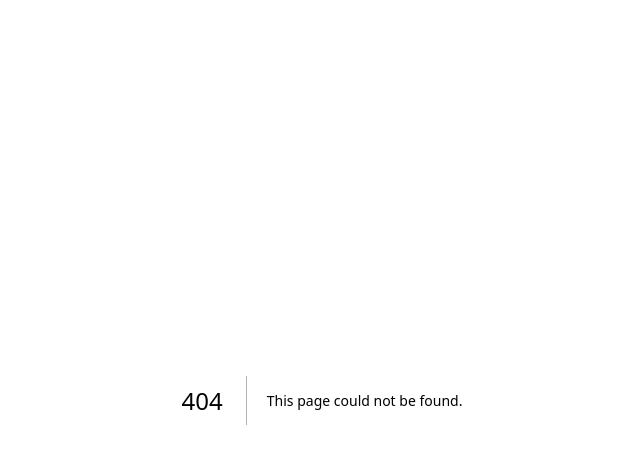
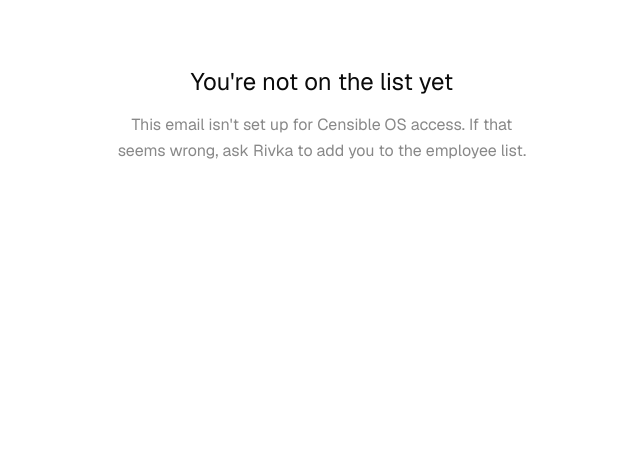
Before and after one commit to rivkaneiman/censible-os, a Next.js app: page /not-authorized in a window 1280 px wide. Before the commit this address had no page. Shown: the top 464 px of the page, without its empty margins (318-958 px from the left). Built offline with nearby package versions, Linux system fonts and the light colour scheme.

Commit message:
commit page

```diff
--- /dev/null
+++ b/app/not-authorized/page.tsx
@@ -0,0 +1,10 @@
+export default function NotAuthorized() {
+  return (
+    <div style={{ maxWidth: 480, margin: "4rem auto", padding: "0 1.5rem", textAlign: "center" }}>
+      <h1 style={{ fontSize: "1.5rem", marginBottom: "0.75rem" }}>You're not on the list yet</h1>
+      <p style={{ color: "#888", lineHeight: 1.6 }}>
+        This email isn't set up for Censible OS access. If that seems wrong, ask Rivka to add you to the employee list.
+      </p>
+    </div>
+  );
+}
--- a/app/protected/page.tsx
+++ b/app/protected/page.tsx
@@ -12,6 +12,16 @@
   if (error || !data?.claims) {
     redirect("/auth/login");
   }
+
+  // --- allowlist gate: only emails in the employees table get in ---
+  const email = data.claims.email as string | undefined;
+  const { data: allowed } = await supabase.rpc("is_allowed_employee", {
+    check_email: email ?? "",
+  });
+  if (!allowed) {
+    redirect("/not-authorized");
+  }
+  // --- end allowlist gate ---
 
   return JSON.stringify(data.claims, null, 2);
 }
```
